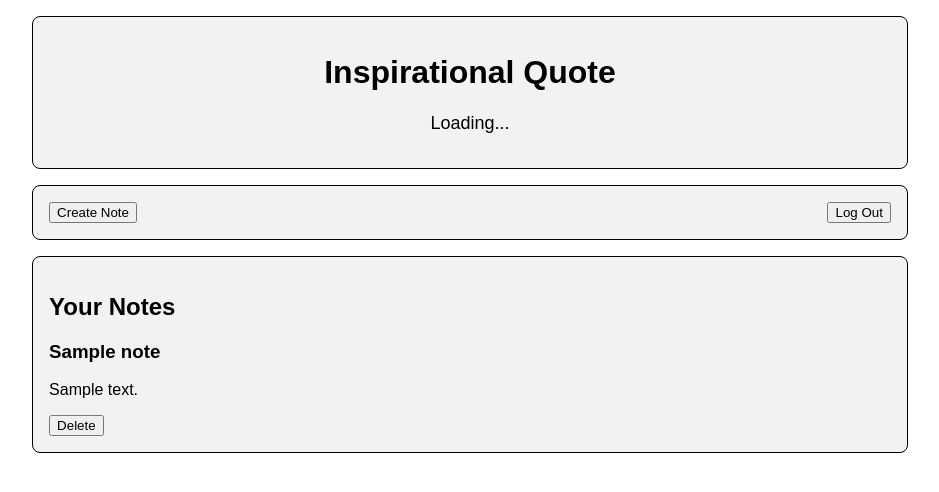
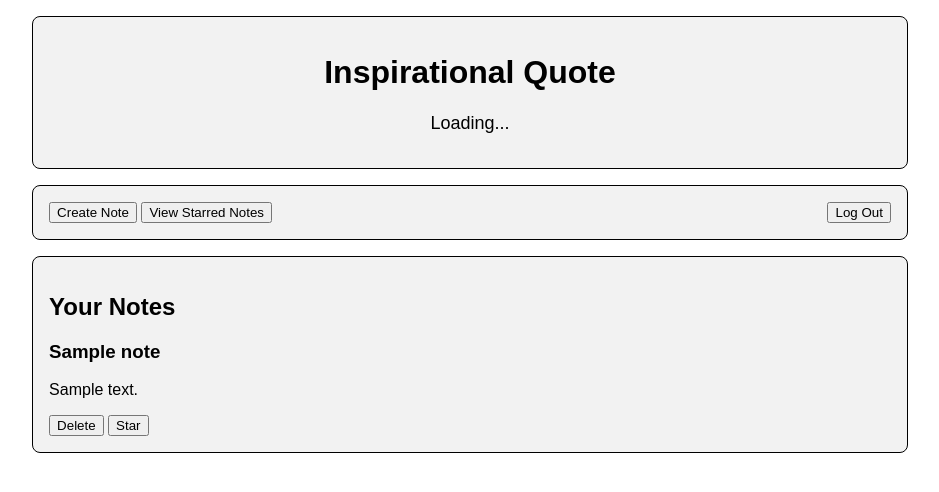
Before and after one commit to HoangVTu/Team1_project, a Flask app: page /dashboard in a window 1280 px wide. Shown: the top 492 px of the page, without its empty margins (170-1109 px from the left). Run offline with Flask 3, Linux system fonts and the light colour scheme; a user stored in the database is signed in; tables that the repository leaves empty hold one stand-in row (values such as "Sample post").

```diff
--- a/note_app/app.py
+++ b/note_app/app.py
@@ -24,6 +24,7 @@ class Note(db.Model):
     reminder = db.Column(db.DateTime)
     highlighted_text = db.Column(db.String(1000))
     reminder = db.Column(db.DateTime, nullable=True)
+    is_starred = db.Column(db.Boolean, default=False)
 
 class NoteForm(FlaskForm):
     title = StringField('Title', validators=[DataRequired()])
@@ -167,7 +168,23 @@ def delete_note(note_id):
         return jsonify({'message': 'Note deleted'}), 200
     return jsonify({'message': 'Note not found'}), 404
 
+@app.route('/star_note/<int:note_id>', methods=['POST'])
+def star_note(note_id):
+    note = Note.query.get(note_id)
+    if note:
+        note.is_starred = True
+        db.session.commit()
+        return jsonify({'message': 'Note starred'}), 200
+    return jsonify({'message': 'Note not found'}), 404
 
+@app.route('/unstar_note/<int:note_id>', methods=['POST'])
+def unstar_note(note_id):
+    note = Note.query.get(note_id)
+    if note:
+        note.is_starred = False
+        db.session.commit()
+        return jsonify({'message': 'Note unstarred'}), 200
+    return jsonify({'message': 'Note not found'}), 404
 
 
 with app.app_context():
--- a/note_app/templates/dashboard.html
+++ b/note_app/templates/dashboard.html
@@ -29,6 +29,19 @@
         .quote em {
             font-style: italic;
         }
+        .popup {
+            display: none;
+            position: fixed;
+            left: 50%;
+            top: 50%;
+            transform: translate(-50%, -50%);
+            background-color: white;
+            padding: 20px;
+            border: 1px solid #ddd;
+            border-radius: 8px;
+            z-index: 1000;
+        }
+
     </style>
     <script>
         document.addEventListener('DOMContentLoaded', function() {
@@ -54,6 +67,7 @@
     </div>
     <div class="container">
         <button onclick="location.href='/create_note'">Create Note</button>
+        <button onclick="openStarredNotesPopup()">View Starred Notes</button>
         <button onclick="location.href='/log_out'" style="float: right;">Log Out</button>
     </div>
 
@@ -62,6 +76,12 @@
         <h2>Your Notes</h2>
         <div id="notes-area">
         </div>
+    </div>
+
+    <div id="starredNotesPopup" class="popup">
+        <h2>Starred Notes</h2>
+        <div id="starred-notes-area"></div>
+        <button onclick="closeStarredNotesPopup()">Close</button>
     </div>
 
     <script>
@@ -77,6 +97,9 @@
                             <h3>${note.title}</h3>
                             <p>${note.content}</p>
                             <button onclick="deleteNote(${note.id}, this)">Delete</button>
+                            <button onclick="toggleStar(${note.id}, ${note.is_starred}, this)">
+                                ${note.is_starred ? 'Unstar' : 'Star'}
+                            </button>
                         `;
                         notesArea.appendChild(noteDiv);
                     });
@@ -91,6 +114,29 @@
                 })
                 .catch(error => console.error('Error deleting note:', error));
         }
+        function openStarredNotesPopup() {
+            document.getElementById('starredNotesPopup').style.display = 'block';
+        }
+
+        function closeStarredNotesPopup() {
+            document.getElementById('starredNotesPopup').style.display = 'none';
+        }
+        function toggleStar(noteId, isStarred, button) {
+            const url = isStarred ? '/unstar_note/' + noteId : '/star_note/' + noteId;
+            fetch(url, {
+                method: 'POST',
+                headers: {
+                    'Content-Type': 'application/json'
+                }
+            })
+                .then(() => {
+                    button.textContent = isStarred ? 'Star' : 'Unstar';
+                    button.onclick = () => toggleStar(noteId, !isStarred, button);
+                })
+                .catch(error => console.error('Error toggling star:', error));
+        }
+
+
     </script>
 </body>
 </html>
```
